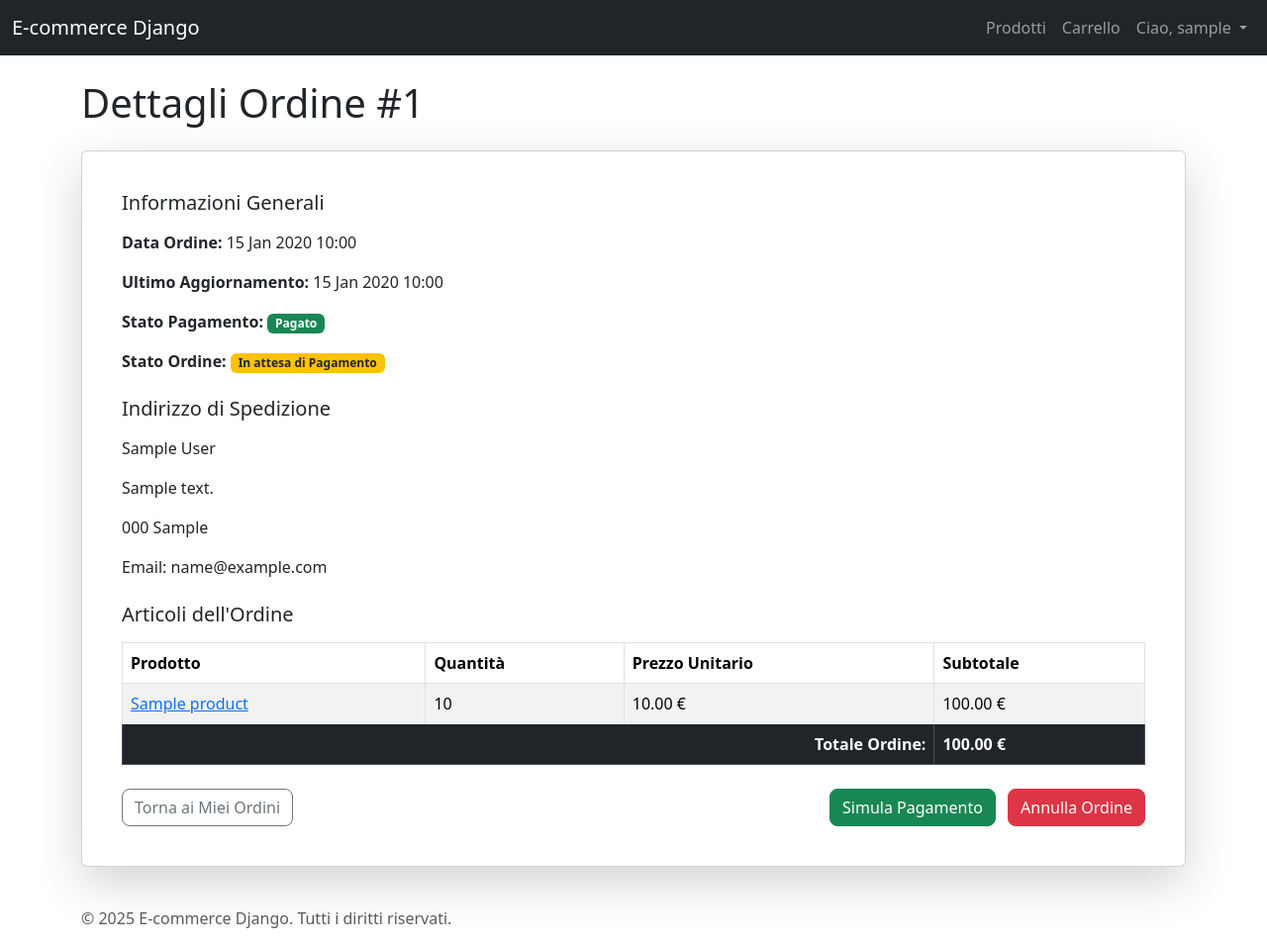
After one commit to spectrev333/ppm-ecommerce, a Django app: page /orders/1/ in a window 1280 px wide. The commit adds this page. Shown: the whole page at 99% size. Run offline with Django 5.2, Linux system fonts and the light colour scheme; a user stored in the database is signed in; tables that the repository leaves empty hold one stand-in row (values such as "Sample post").

Commit message:
order management, user side

```diff
--- a/orders/admin.py
+++ b/orders/admin.py
@@ -10,6 +10,7 @@ class OrderItemInline(admin.TabularInline):
 
 @admin.register(Order)
 class OrderAdmin(admin.ModelAdmin):
-    list_display = ['id', 'user', 'first_name', 'last_name', 'email', 'address', 'postal_code', 'city', 'paid', 'created', 'updated']
-    list_filter = ['paid', 'created', 'updated']
+    list_display = ['id', 'user', 'first_name', 'last_name', 'email', 'address', 'postal_code', 'city', 'paid', 'created', 'updated', 'status']
+    list_filter = ['paid', 'created', 'updated', 'status']
+    list_editable = ['paid', 'status']
     inlines = [OrderItemInline]
--- a/orders/forms.py
+++ b/orders/forms.py
@@ -23,3 +23,8 @@ class OrderCreateForm(forms.ModelForm):
             'postal_code': forms.TextInput(attrs={'class': 'form-control'}),
             'city': forms.TextInput(attrs={'class': 'form-control'}),
         }
+
+class OrderUpdateForm(forms.ModelForm):
+    class Meta:
+        model = Order
+        fields = ['first_name', 'last_name', 'email', 'address', 'postal_code', 'city', 'paid']
--- a/orders/models.py
+++ b/orders/models.py
@@ -6,6 +6,15 @@ from products.models import Product
 
 # Create your models here.
 class Order(models.Model):
+    STATUS_CHOICES = (
+        ('pending', 'In attesa di Pagamento'),
+        ('paid', 'Pagato'),
+        ('processing', 'In Elaborazione'),
+        ('shipped', 'Spedito'),
+        ('completed', 'Completato'),
+        ('cancelled', 'Annullato'),
+    )
+
     user = models.ForeignKey(settings.AUTH_USER_MODEL, related_name='orders', on_delete=models.CASCADE)
     first_name = models.CharField(max_length=50)
     last_name = models.CharField(max_length=50)
@@ -15,7 +24,8 @@ class Order(models.Model):
     city = models.CharField(max_length=100)
     created = models.DateTimeField(auto_now_add=True)
     updated = models.DateTimeField(auto_now=True)
-    paid = models.BooleanField(default=False) # Indica se l'ordine è stato pagato
+    paid = models.BooleanField(default=False)
+    status = models.CharField(max_length=10, choices=STATUS_CHOICES, default='pending')
 
     class Meta:
         ordering = ('-created',) # Ordina dal più recente
--- /dev/null
+++ b/orders/templates/orders/order_detail.html
@@ -0,0 +1,91 @@
+{% extends 'base.html' %}
+
+{% block title %}Dettagli Ordine #{{ order.id }}{% endblock %}
+
+{% block content %}
+<h1 class="mb-4">Dettagli Ordine #{{ order.id }}</h1>
+
+<div class="card shadow-lg p-4 mb-4">
+    <div class="card-body">
+        <h5 class="card-title mb-3">Informazioni Generali</h5>
+        <p><strong>Data Ordine:</strong> {{ order.created|date:"d M Y H:i" }}</p>
+        <p><strong>Ultimo Aggiornamento:</strong> {{ order.updated|date:"d M Y H:i" }}</p>
+        <p><strong>Stato Pagamento:</strong>
+            {% if order.paid %}
+                <span class="badge bg-success">Pagato</span>
+            {% else %}
+                <span class="badge bg-warning text-dark">Non Pagato</span>
+            {% endif %}
+        </p>
+        <p><strong>Stato Ordine:</strong>
+            {% if order.status == 'pending' %}
+                <span class="badge bg-warning text-dark">{{ order.get_status_display }}</span>
+            {% elif order.status == 'paid' or order.status == 'processing' %}
+                <span class="badge bg-info">{{ order.get_status_display }}</span>
+            {% elif order.status == 'shipped' %}
+                <span class="badge bg-primary">In Spedizione</span>
+            {% elif order.status == 'completed' %}
+                <span class="badge bg-success">{{ order.get_status_display }}</span>
+            {% elif order.status == 'cancelled' %}
+                <span class="badge bg-danger">{{ order.get_status_display }}</span>
+            {% else %}
+                <span class="badge bg-secondary">{{ order.get_status_display }}</span>
+            {% endif %}
+        </p>
+
+        <h5 class="card-title mt-4 mb-3">Indirizzo di Spedizione</h5>
+        <p>{{ order.first_name }} {{ order.last_name }}</p>
+        <p>{{ order.address }}</p>
+        <p>{{ order.postal_code }} {{ order.city }}</p>
+        <p>Email: {{ order.email }}</p>
+
+        <h5 class="card-title mt-4 mb-3">Articoli dell'Ordine</h5>
+        <table class="table table-bordered table-striped">
+            <thead>
+                <tr>
+                    <th>Prodotto</th>
+                    <th>Quantità</th>
+                    <th>Prezzo Unitario</th>
+                    <th>Subtotale</th>
+                </tr>
+            </thead>
+            <tbody>
+                {% for item in order.items.all %}
+                    <tr>
+                        <td><a href="{{ item.product.get_absolute_url }}">{{ item.product.name }}</a></td>
+                        <td>{{ item.quantity }}</td>
+                        <td>{{ item.price }} €</td>
+                        <td>{{ item.get_cost }} €</td>
+                    </tr>
+                {% endfor %}
+                <tr class="table-dark">
+                    <td colspan="3" class="text-end fw-bold">Totale Ordine:</td>
+                    <td class="fw-bold">{{ order.get_total_cost }} €</td>
+                </tr>
+            </tbody>
+        </table>
+
+        <div class="d-flex justify-content-between mt-4">
+            <a href="{% url 'orders:orders_list' %}" class="btn btn-outline-secondary rounded-3">Torna ai Miei Ordini</a>
+
+            <div>
+                {# Bottone Paga (simulato) - visibile solo se l'ordine è in stato "pending" #}
+                {% if order.status == 'pending' %}
+                    <form action="{% url 'orders:order_pay_simulate' order_id=order.id %}" method="post" class="d-inline me-2">
+                        {% csrf_token %}
+                        <button type="submit" class="btn btn-success rounded-3">Simula Pagamento</button>
+                    </form>
+                {% endif %}
+
+                {# Bottone Annulla - visibile solo se l'ordine non è già spedito/completato/annullato #}
+                {% if order.status in 'pending paid processing' %}
+                    <form action="{% url 'orders:order_cancel' order_id=order.id %}" method="post" class="d-inline">
+                        {% csrf_token %}
+                        <button type="submit" class="btn btn-danger rounded-3">Annulla Ordine</button>
+                    </form>
+                {% endif %}
+            </div>
+        </div>
+    </div>
+</div>
+{% endblock %}
--- a/orders/urls.py
+++ b/orders/urls.py
@@ -1,11 +1,16 @@
 from django.urls import path
 from . import views
+from .views import OrderDetailView
 
 app_name = 'orders'
 
 urlpatterns = [
-    path('add/<int:product_id>/', views.cart_add, name='cart_add'),
-    path('remove/<int:product_id>/', views.cart_remove, name='cart_remove'),
-    path('', views.cart_detail, name='cart_detail'),
-    path('create/', views.order_create, name='order_create'),
+    path('add/<int:product_id>/', views.cart_add, name='cart_add'), # Aggiungi prodotto al carrello
+    path('remove/<int:product_id>/', views.cart_remove, name='cart_remove'), # Rimuovi prodotto dal carrello
+    path('', views.cart_detail, name='cart_detail'), # Carrello
+    path('create/', views.order_create, name='order_create'), # Invia ordine
+    path('list/', views.OrderListView.as_view(), name='orders_list'), # Ordini cliente
+    path('<int:order_id>/', OrderDetailView.as_view(), name='order_detail'),  # Dettaglio singolo ordine
+    path('<int:order_id>/pay/', views.order_pay_simulate, name='order_pay_simulate'),  # Azione paga
+    path('<int:order_id>/cancel/', views.order_cancel, name='order_cancel'),  # Azione annulla
 ]
--- a/orders/views.py
+++ b/orders/views.py
@@ -1,9 +1,14 @@
+from django.contrib import messages
+from django.contrib.auth.decorators import login_required
+from django.contrib.auth.mixins import LoginRequiredMixin
+from django.http import Http404
 from django.shortcuts import render, get_object_or_404, redirect
 from django.views.decorators.http import require_POST
+from django.views.generic import ListView, DetailView
 
 from orders.cart import Cart
 from orders.forms import CartAddProductForm, OrderCreateForm
-from orders.models import OrderItem
+from orders.models import OrderItem, Order
 from products.models import Product
 
 
@@ -63,9 +68,67 @@ def order_create(request):
                 'last_name': request.user.last_name,
                 'email': request.user.email,
                 'address': request.user.address,
-                'phone_number': request.user.phone_number,
+                'postal_code': request.user.cap,
+                'city': request.user.city,
             }
-            form = OrderCreateForm(initial=user_data)
+            form = OrderCreateForm(user_data)
         else:
             form = OrderCreateForm()
     return render(request, 'orders/order_create.html', {'cart': cart, 'form': form})
+
+
+class OrderListView(LoginRequiredMixin, ListView):
+    model = Order
+    template_name = 'orders/orders_list.html'
+    context_object_name = 'orders'
+    paginate_by = 10
+
+    def get_queryset(self):
+        return Order.objects.filter(user=self.request.user).order_by('-created')
+
+
+class OrderDetailView(LoginRequiredMixin, DetailView):
+    model = Order
+    template_name = 'orders/order_detail.html'
+    context_object_name = 'order'
+    pk_url_kwarg = 'order_id'
+
+    def get_queryset(self):
+        return Order.objects.filter(user=self.request.user)
+
+    def get_object(self, queryset=None):
+        obj = super().get_object(queryset)
+        if obj.user != self.request.user:
+            raise Http404("Ordine non trovato o non autorizzato.")
+        return obj
+
+
+@require_POST
+@login_required
+def order_pay_simulate(request, order_id):
+    order = get_object_or_404(Order, id=order_id, user=request.user)
+
+    if not order.paid and order.status == 'pending':
+        order.paid = True
+        order.status = 'processing' # Dopo il pagamento, lo stato diventa "in elaborazione"
+        order.save()
+        messages.success(request, f"L'ordine #{order.id} è stato contrassegnato come pagato e in elaborazione!")
+    else:
+        messages.warning(request, f"L'ordine #{order.id} non può essere pagato in questo stato.")
+
+    return redirect('orders:order_detail', order_id=order.id)
+
+
+@require_POST
+@login_required
+def order_cancel(request, order_id):
+    order = get_object_or_404(Order, id=order_id, user=request.user)
+
+    if order.status in ['pending', 'paid', 'processing']:
+        order.status = 'cancelled'
+        order.save()
+        messages.info(request, f"L'ordine #{order.id} è stato annullato.")
+    else:
+        messages.error(request, f"L'ordine #{order.id} non può essere annullato in questo stato ({order.get_status_display()}).")
+
+    return redirect('orders:order_detail', order_id=order.id)
--- a/templates/base.html
+++ b/templates/base.html
@@ -29,7 +29,7 @@
                             </a>
                             <ul class="dropdown-menu dropdown-menu-end" aria-labelledby="navbarDropdown">
                                 <li><a class="dropdown-item" href="{% url 'users:profile' %}">Profilo</a></li>
-                                <li><a class="dropdown-item" href="#">I miei ordini</a></li>
+                                <li><a class="dropdown-item" href="{% url 'orders:orders_list' %}">I miei ordini</a></li>
                                 <li><hr class="dropdown-divider"></li>
                                 <li>
                                     <form action="{% url 'logout' %}" method="post" class="d-inline">
--- a/users/forms.py
+++ b/users/forms.py
@@ -7,7 +7,7 @@ from users.models import CustomUser
 class UserRegisterForm(UserCreationForm):
     class Meta(UserCreationForm.Meta):
         model = CustomUser
-        fields = UserCreationForm.Meta.fields + ('email', 'phone_number', 'address')
+        fields = ['first_name', 'last_name', 'email', 'phone_number', 'address', 'cap', 'city']
 
     def __init__(self, *args, **kwargs):
         super().__init__(*args, **kwargs)
@@ -23,7 +23,7 @@ class CustomUserChangeForm(UserChangeForm):
 class UserProfileUpdateForm(forms.ModelForm):
     class Meta:
         model = CustomUser
-        fields = ['first_name', 'last_name', 'email', 'phone_number', 'address']
+        fields = ['first_name', 'last_name', 'email', 'phone_number', 'address', 'cap', 'city']
 
     def __init__(self, *args, **kwargs):
         super().__init__(*args, **kwargs)
--- a/users/models.py
+++ b/users/models.py
@@ -1,10 +1,13 @@
 from django.contrib.auth.models import AbstractUser
 from django.db import models
+
 
 # Create your models here.
 class CustomUser(AbstractUser):
     phone_number = models.CharField(max_length=15, blank=True, null=True)
-    address = models.TextField(blank = True, null=True)
+    address = models.TextField(blank=True, null=True)
+    cap = models.CharField(max_length=5, blank=True, null=True)
+    city = models.CharField(max_length=50, blank=True, null=True)
 
     def __str__(self):
         return self.username
```
Also changed, not shown: orders/templates/orders/orders_list.html (added, +48 -0 lines), orders/migrations/0002_order_status.py (added), users/migrations/0002_customuser_cap_customuser_city.py (added).
